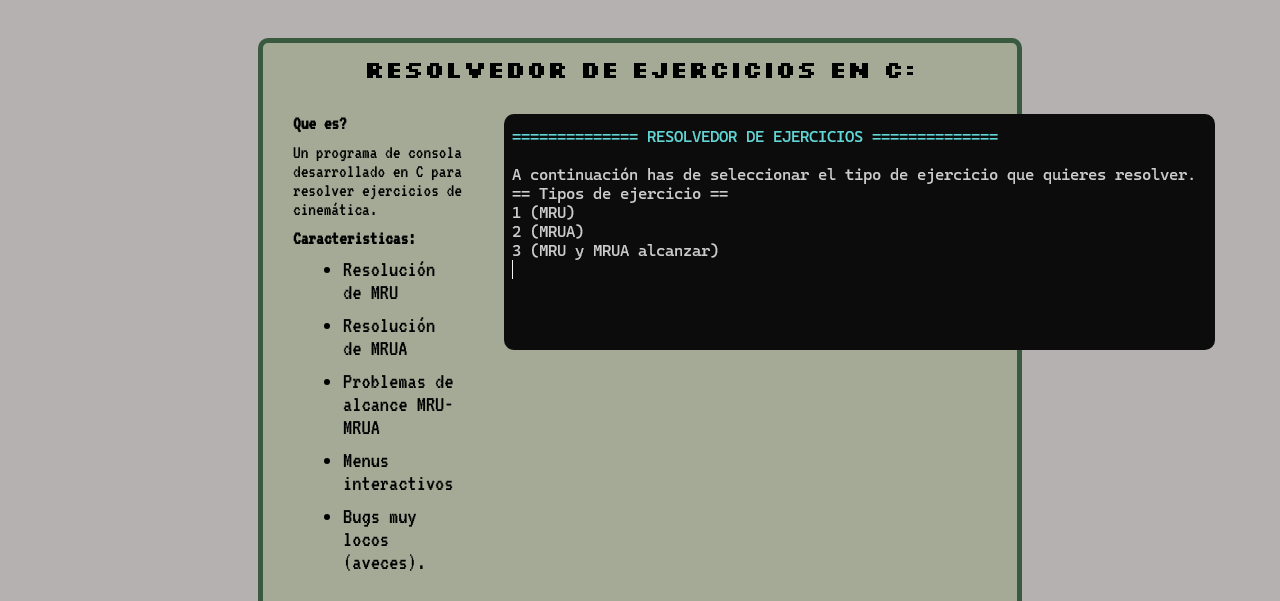
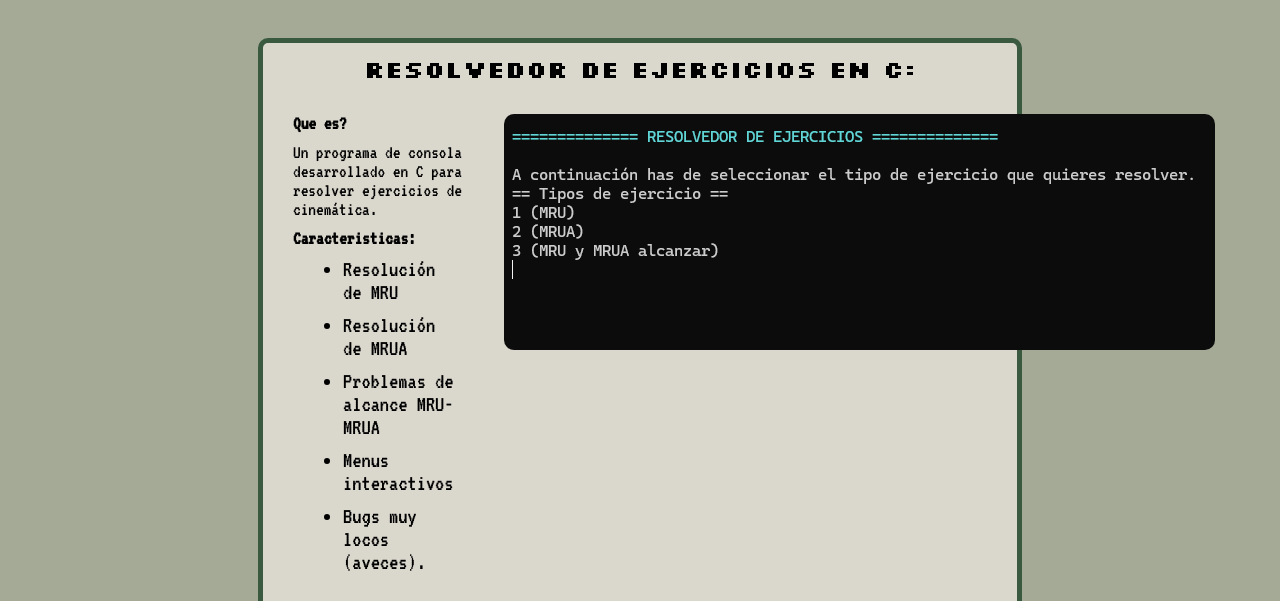
Before and after one commit to wajatone/Wajaweb, a plain HTML site: page Proyectos/index.html in a window 1280 px wide. Shown: the part 102-703 px from the top of the page. Drawn offline with Linux system fonts and the light colour scheme.

Commit message:
Update background colors in style.css

```diff
--- a/Proyectos/style.css
+++ b/Proyectos/style.css
@@ -1,6 +1,6 @@
 
 body {
-   background-color: rgb(182, 177, 177);
+   background-color: #A5AA96 ;
    font-family: Arial, sans-serif;
 }
 
@@ -8,7 +8,7 @@ a {
      text-decoration: none;
 }
    .proyectos {
-      background-color: #A5AA96 ;
+      background-color: #DAD7CD ;
       border: 5px solid #3A5A40 ;
       border-radius: 10px;
       margin: 40px;
```
